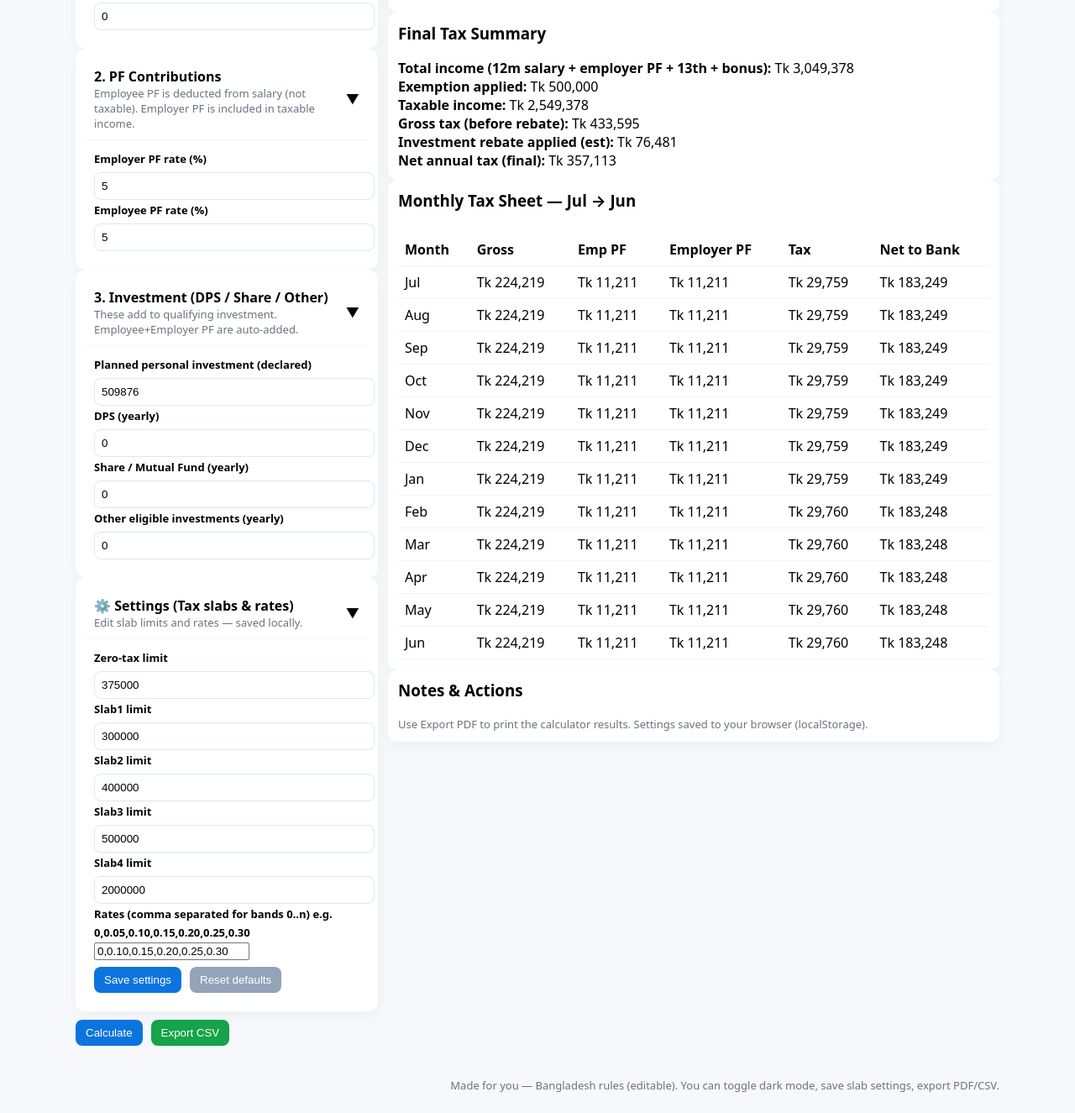
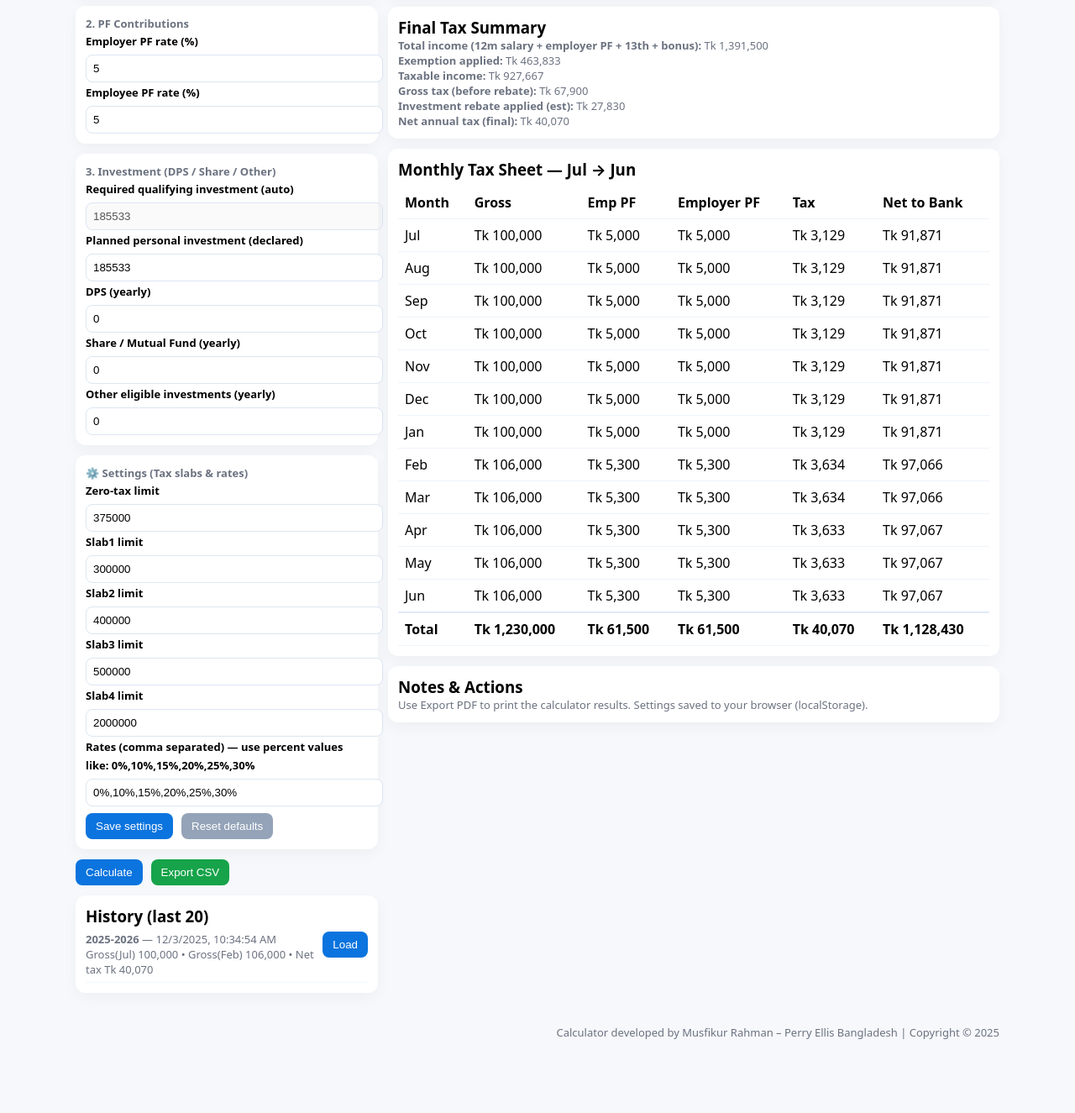
Before and after one commit to musfikurzony/Smart-BD-Tax-Calculator, a plain HTML site: page index.html in a window 1280 px wide. Shown: the part 373-1698 px from the top of the page at 84% size. After the commit the page ends 1635 px from the top, so only its background shows below. Drawn offline with Linux system fonts and the light colour scheme.

Commit message:
Update index.html

```diff
--- a/index.html
+++ b/index.html
@@ -3,7 +3,7 @@
 <head>
 <meta charset="utf-8" />
 <meta name="viewport" content="width=device-width,initial-scale=1" />
-<title>BD Income Tax App — Jul→Jun (Final)</title>
+<title>BD Income Tax App — Jul→Jun (Fixed)</title>
 <style>
   :root{--bg:#f6f8fb;--card:#ffffff;--muted:#6b7280;--accent:#0b74de;--danger:#c33}
   [data-theme='dark']{--bg:#0b1220;--card:#0f1724;--muted:#9ca3af;--accent:#58a6ff;--danger:#ff8b8b;color:#e6eef8}
@@ -16,18 +16,14 @@
   @media(min-width:900px){.grid{grid-template-columns:360px 1fr}}
   .card{background:var(--card);padding:12px;border-radius:12px;box-shadow:0 6px 18px rgba(2,6,23,0.04)}
   label{font-weight:600;font-size:13px}
-  input[type=number],select{width:100%;padding:8px;border-radius:8px;border:1px solid #dbe6f3;margin-top:6px}
+  input[type=number],select,input[type=text]{width:100%;padding:8px;border-radius:8px;border:1px solid #dbe6f3;margin-top:6px}
   .row{display:flex;gap:10px;align-items:center}
   .btn{background:var(--accent);color:#fff;padding:8px 12px;border-radius:8px;border:0;cursor:pointer}
   .muted{color:var(--muted);font-size:13px}
-  .accordion{margin-top:8px}
-  .acc-head{display:flex;justify-content:space-between;align-items:center;padding:10px;border-radius:8px;cursor:pointer}
-  .acc-body{padding:10px;border-top:1px solid rgba(0,0,0,0.04)}
+  .small{font-size:13px;color:var(--muted)}
   table{width:100%;border-collapse:collapse;margin-top:8px}
   th,td{padding:8px;border-bottom:1px solid #eef3fb;text-align:left}
-  .success{color:green;font-weight:700}
-  .danger{color:var(--danger);font-weight:700}
-  .small{font-size:13px;color:var(--muted)}
+  tfoot td{font-weight:700;border-top:2px solid #dfeaf8}
   footer{max-width:1100px;margin:12px auto;padding:12px;text-align:right}
 </style>
 </head>
@@ -42,37 +38,33 @@
 
 <div class="container">
   <div class="grid">
-    <!-- LEFT: Inputs & settings -->
     <div>
       <div class="card">
-        <div class="acc-head" id="salaryHead"><div><strong>1. Salary & Bonus</strong><div class="small muted">Monthly values (Jul→Jan) and (Feb→Jun)</div></div><div>▼</div></div>
-        <div class="acc-body" id="salaryBody">
+        <div class="small" style="font-weight:700">1. Salary & Bonus</div>
         <label>Monthly gross (Jul→Jan) — 7 months</label>
-          <input id="gross_juljan" type="number" value="224219">
+        <input id="gross_juljan" type="number" value="100000">
         <label>Monthly gross (Feb→Jun) — 5 months</label>
-          <input id="gross_febjun" type="number" value="224219">
+        <input id="gross_febjun" type="number" value="106000">
         <label>13th month salary (Dec)</label>
-          <input id="salary_13th" type="number" value="224219">
+        <input id="salary_13th" type="number" value="100000">
         <label>Performance bonus (Feb)</label>
         <input id="bonus_feb" type="number" value="0">
       </div>
-      </div>
 
-      <div class="card">
-        <div class="acc-head" id="pfHead"><div><strong>2. PF Contributions</strong><div class="small muted">Employee PF is deducted from salary (not taxable). Employer PF is included in taxable income.</div></div><div>▼</div></div>
-        <div class="acc-body" id="pfBody">
+      <div class="card" style="margin-top:12px">
+        <div class="small" style="font-weight:700">2. PF Contributions</div>
         <label>Employer PF rate (%)</label>
         <input id="employer_pf_pct" type="number" value="5">
         <label>Employee PF rate (%)</label>
         <input id="employee_pf_pct" type="number" value="5">
       </div>
-      </div>
 
-      <div class="card">
-        <div class="acc-head" id="invHead"><div><strong>3. Investment (DPS / Share / Other)</strong><div class="small muted">These add to qualifying investment. Employee+Employer PF are auto-added.</div></div><div>▼</div></div>
-        <div class="acc-body" id="invBody">
+      <div class="card" style="margin-top:12px">
+        <div class="small" style="font-weight:700">3. Investment (DPS / Share / Other)</div>
+        <label>Required qualifying investment (auto)</label>
+        <input id="required_qual" type="number" value="0" disabled>
         <label>Planned personal investment (declared)</label>
-          <input id="planned_investment" type="number" value="509876">
+        <input id="planned_investment" type="number" value="185533">
         <label>DPS (yearly)</label>
         <input id="inv_dps" type="number" value="0">
         <label>Share / Mutual Fund (yearly)</label>
@@ -80,11 +72,9 @@
         <label>Other eligible investments (yearly)</label>
         <input id="inv_other" type="number" value="0">
       </div>
-      </div>
 
-      <div class="card">
-        <div class="acc-head" id="settingsHead"><div><strong>⚙️ Settings (Tax slabs & rates)</strong><div class="small muted">Edit slab limits and rates — saved locally.</div></div><div>▼</div></div>
-        <div class="acc-body" id="settingsBody">
+      <div class="card" style="margin-top:12px">
+        <div class="small" style="font-weight:700">⚙️ Settings (Tax slabs & rates)</div>
         <label>Zero-tax limit</label>
         <input id="slab0" type="number" value="375000">
         <label>Slab1 limit</label>
@@ -95,60 +85,50 @@
         <input id="slab3" type="number" value="500000">
         <label>Slab4 limit</label>
         <input id="slab4" type="number" value="2000000">
-          <label>Rates (comma separated for bands 0..n) e.g. 0,0.05,0.10,0.15,0.20,0.25,0.30</label>
-          <input id="ratesText" type="text" value="0,0.10,0.15,0.20,0.25,0.30">
+        <label>Rates (comma separated) — use percent values like: 0%,10%,15%,20%,25%,30%</label>
+        <input id="ratesText" type="text" value="0%,10%,15%,20%,25%,30%">
         <div class="row" style="margin-top:8px"><button id="saveSettings" class="btn">Save settings</button><button id="resetSettings" class="btn" style="background:#94a3b8">Reset defaults</button></div>
+      </div>
+
+      <div style="margin-top:12px" class="row"><button id="calc" class="btn">Calculate</button><button id="exportCsv" class="btn" style="background:#16a34a">Export CSV</button></div>
+
+      <div class="card" style="margin-top:12px">
+        <h3 style="margin:0">History (last 20)</h3>
+        <div id="historyList" class="small">(no history yet)</div>
       </div>
     </div>
 
-      <div style="margin-top:10px" class="row"><button id="calc" class="btn">Calculate</button><button id="exportCsv" class="btn" style="background:#16a34a">Export CSV</button></div>
-    </div>
-
-    <!-- RIGHT: Results & summaries -->
     <div>
       <div class="card">
-        <h3 style="margin-top:0">Investment Top‑up Summary</h3>
+        <h3 style="margin:0">Investment Top‑up Summary</h3>
         <div id="topupBox" class="small">(click Calculate)</div>
       </div>
 
-      <div class="card">
-        <h3 style="margin-top:0">Final Tax Summary</h3>
-        <div id="summary">(click Calculate)</div>
+      <div class="card" style="margin-top:12px">
+        <h3 style="margin:0">Final Tax Summary</h3>
+        <div id="summary" class="small">(click Calculate)</div>
       </div>
 
-      <div class="card">
-        <h3 style="margin-top:0">Monthly Tax Sheet — Jul → Jun</h3>
-        <div style="overflow:auto"><table id="monthTable"><thead><tr><th>Month</th><th>Gross</th><th>Emp PF</th><th>Employer PF</th><th>Tax</th><th>Net to Bank</th></tr></thead><tbody></tbody></table></div>
+      <div class="card" style="margin-top:12px">
+        <h3 style="margin:0">Monthly Tax Sheet — Jul → Jun</h3>
+        <div style="overflow:auto"><table id="monthTable"><thead><tr><th>Month</th><th>Gross</th><th>Emp PF</th><th>Employer PF</th><th>Tax</th><th>Net to Bank</th></tr></thead><tbody></tbody><tfoot id="monthTotals"><tr><td>Total</td><td>Tk 0</td><td>Tk 0</td><td>Tk 0</td><td>Tk 0</td><td>Tk 0</td></tr></tfoot></table></div>
       </div>
 
-      <div class="card">
-        <h3 style="margin-top:0">Notes & Actions</h3>
-        <div class="small muted">Use Export PDF to print the calculator results. Settings saved to your browser (localStorage).</div>
+      <div class="card" style="margin-top:12px">
+        <h3 style="margin:0">Notes & Actions</h3>
+        <div class="small">Use Export PDF to print the calculator results. Settings saved to your browser (localStorage).</div>
       </div>
     </div>
   </div>
 </div>
 
-<footer class="small muted">Made for you — Bangladesh rules (editable). You can toggle dark mode, save slab settings, export PDF/CSV.</footer>
+<footer class="small">Calculator developed by Musfikur Rahman – Perry Ellis Bangladesh | Copyright © 2025</footer>
 
 <script>
 // Helpers
 function $(id){return document.getElementById(id)}
 function toNum(v){return Number(v||0)}
 function fmt(x){return (Math.round(x)||0).toLocaleString('en-BD')}
-
-// Accordion toggles
-['salary','pf','inv','settings'].forEach(k=>{
-  const head=$(k+'Head'), body=$(k+'Body');
-  head.addEventListener('click', ()=>{ body.style.display = (body.style.display==='none')? 'block':'none'; });
-  body.style.display='block';
-});
-
-// Dark mode
-const darkToggle = $('darkToggle');
-function applyTheme(t){document.body.setAttribute('data-theme', t); localStorage.setItem('bd_theme', t); darkToggle.textContent = (t==='dark')? '☀️':'🌙'}
-const savedTheme = localStorage.getItem('bd_theme')||'light'; applyTheme(savedTheme);
-darkToggle.onclick = ()=> applyTheme((document.body.getAttribute('data-theme')==='dark')? 'light':'dark');
 
 // Settings persistence
 function loadSettings(){
@@ -164,9 +144,19 @@ $('resetSettings').addEventListener('click', ()=>{ localStorage.removeItem('bd_s
 loadSettings();
 
 // Calculation core
+function parseRates(text){
+  return text.split(',').map(s=>{
+    s=s.trim();
+    if(s.endsWith('%')) return parseFloat(s.replace('%',''))/100;
+    const v=parseFloat(s);
+    if(!isNaN(v) && v>1) return v/100;
+    return isNaN(v)?0:v;
+  });
+}
+
 function loadSlabsAndRates(){
   const limits=[toNum($('slab0').value),toNum($('slab1').value),toNum($('slab2').value),toNum($('slab3').value),toNum($('slab4').value)];
-  const rates = $('ratesText').value.split(',').map(x=>parseFloat(x.trim()));
+  const rates = parseRates($('ratesText').value);
   const slabs=[]; for(let i=0;i<limits.length;i++){ slabs.push({limit:limits[i],rate:rates[i]||0}); }
   slabs.push({limit:Infinity, rate:rates[limits.length]||0.30});
   return slabs;
@@ -176,7 +166,7 @@ function computeTaxOnAmount(taxable, slabs){ let remaining=taxable, tax=0; for(l
 
 function prorateMonths(){ return {months_juljan:7, months_febjun:5}; }
 
-function distributeMonthly(total, months){ // distributes rounding so sum matches total
+function distributeMonthly(total, months){
   const base = Math.floor(total/months);
   const arr = Array(months).fill(base);
   let rem = Math.round(total - base*months);
@@ -184,13 +174,35 @@ function distributeMonthly(total, months){ // distributes rounding so sum matche
   return arr;
 }
 
-function generateMonthlyRows(monthsArr){ // monthsArr: array of objects with gross, empPF, emplrPF, tax, net
+function generateMonthlyRows(monthsArr){
   const tbody = $('monthTable').querySelector('tbody'); tbody.innerHTML='';
   const names = ['Jul','Aug','Sep','Oct','Nov','Dec','Jan','Feb','Mar','Apr','May','Jun'];
-  for(let i=0;i<12;i++){ const r=monthsArr[i]||{gross:0,empPF:0,emplrPF:0,tax:0,net:0}; const tr=document.createElement('tr'); tr.innerHTML=`<td>${names[i]}</td><td>Tk ${fmt(r.gross)}</td><td>Tk ${fmt(r.empPF)}</td><td>Tk ${fmt(r.emplrPF)}</td><td>Tk ${fmt(r.tax)}</td><td>Tk ${fmt(r.net)}</td>`; tbody.appendChild(tr);} }
+  let sumGross=0,sumEmp=0,sumEmpr=0,sumTax=0,sumNet=0;
+  for(let i=0;i<12;i++){
+    const r=monthsArr[i]||{gross:0,empPF:0,emplrPF:0,tax:0,net:0};
+    const tr=document.createElement('tr');
+    tr.innerHTML=`<td>${names[i]}</td><td>Tk ${fmt(r.gross)}</td><td>Tk ${fmt(r.empPF)}</td><td>Tk ${fmt(r.emplrPF)}</td><td>Tk ${fmt(r.tax)}</td><td>Tk ${fmt(r.net)}</td>`;
+    tbody.appendChild(tr);
+    sumGross += r.gross; sumEmp += r.empPF; sumEmpr += r.emplrPF; sumTax += r.tax; sumNet += r.net;
+  }
+  const tfoot = $('monthTotals'); tfoot.innerHTML = `<tr><td>Total</td><td>Tk ${fmt(sumGross)}</td><td>Tk ${fmt(sumEmp)}</td><td>Tk ${fmt(sumEmpr)}</td><td>Tk ${fmt(sumTax)}</td><td>Tk ${fmt(sumNet)}</td></tr>`;
+}
+
+function renderHistory(){
+  const history = JSON.parse(localStorage.getItem('bd_history')||'[]');
+  const el=$('historyList');
+  if(history.length===0){ el.textContent='(no history yet)'; return; }
+  const html = history.map((h,idx)=>{
+    const d = new Date(h.ts);
+    return `<div style="padding:6px 0;border-bottom:1px solid #f0f6fb"><strong>${h.fy}</strong> — ${d.toLocaleString()} <button data-idx='${idx}' style='float:right' class='btn'>Load</button><div class='small'>Gross(Jul) ${fmt(h.inputs.gross_juljan)} • Gross(Feb) ${fmt(h.inputs.gross_febjun)} • Net tax Tk ${fmt(h.results.net_tax||h.results.net_tax)}</div></div>`;
+  }).join('');
+  el.innerHTML = html;
+  Array.from(el.querySelectorAll('button[data-idx]')).forEach(btn=>{ btn.addEventListener('click', ()=>{ const idx = Number(btn.getAttribute('data-idx')); loadHistoryItem(idx); }); });
+}
+
+function loadHistoryItem(idx){ const history = JSON.parse(localStorage.getItem('bd_history')||'[]'); const item = history[idx]; if(!item) return alert('History not found'); const i = item.inputs; for(let k in i) if($(k)) $(k).value = i[k]; calcAll(); }
 
 function calcAll(){
-  // read inputs
   const gross_juljan = toNum($('gross_juljan').value);
   const gross_febjun = toNum($('gross_febjun').value);
   const salary_13th = toNum($('salary_13th').value);
@@ -202,12 +214,10 @@ function calcAll(){
   const {months_juljan, months_febjun} = prorateMonths();
   const slabs = loadSlabsAndRates();
 
-  // incomes
   const income_juljan = gross_juljan * months_juljan;
   const income_febjun = gross_febjun * months_febjun;
   const income_basic_total = income_juljan + income_febjun;
 
-  // PF totals
   const employer_pf_juljan = gross_juljan * employer_pf_pct * months_juljan;
   const employer_pf_febjun = gross_febjun * employer_pf_pct * months_febjun;
   const total_employer_pf = employer_pf_juljan + employer_pf_febjun;
@@ -215,29 +225,27 @@ function calcAll(){
   const employee_pf_febjun = gross_febjun * employee_pf_pct * months_febjun;
   const total_employee_pf = employee_pf_juljan + employee_pf_febjun;
 
-  // total income for tax (include employer PF, exclude employee PF)
   const total_income = income_basic_total + total_employer_pf + salary_13th + bonus_feb;
 
-  // exemption
   const exemption = Math.min(total_income/3, 500000);
   const taxable_income = Math.max(0, total_income - exemption);
 
-  // gross tax
   const gross_tax = computeTaxOnAmount(taxable_income, slabs);
 
-  // investments
   const total_user_invest = planned_investment + inv_dps + inv_share + inv_other;
-  const total_eligible_invest = total_user_invest + total_employee_pf + total_employer_pf; // both PF count
+  const total_eligible_invest = total_user_invest + total_employee_pf + total_employer_pf;
   const rebate_a = 0.03 * taxable_income;
   const rebate_b = 0.15 * total_eligible_invest;
   const rebate_cap = 1000000;
   const investment_rebate = Math.min(rebate_a, rebate_b, rebate_cap);
   const net_tax = Math.max(0, Math.round(gross_tax - investment_rebate));
 
-  // provisional calculation (HR) — assume gross_juljan for full 12 months, employer PF based on that
+  const requiredQualInvest = Math.round(rebate_a / 0.15);
+  $('required_qual').value = requiredQualInvest;
+
   const provisional_income_basic12 = gross_juljan * 12;
   const provisional_employer_pf12 = gross_juljan * employer_pf_pct * 12;
-  const provisional_total_income = provisional_income_basic12 + provisional_employer_pf12 + salary_13th; // no bonus
+  const provisional_total_income = provisional_income_basic12 + provisional_employer_pf12 + salary_13th;
   const provisional_exemption = Math.min(provisional_total_income/3, 500000);
   const provisional_taxable = Math.max(0, provisional_total_income - provisional_exemption);
   const provisional_gross_tax = computeTaxOnAmount(provisional_taxable, slabs);
@@ -245,28 +253,21 @@ function calcAll(){
   const provisional_total_eligible_invest = planned_investment + inv_dps + inv_share + inv_other + provisional_employee_pf12 + provisional_employer_pf12;
   const provisional_rebate = Math.min(0.03*provisional_taxable, 0.15*provisional_total_eligible_invest, rebate_cap);
   const provisional_net_tax = Math.max(0, Math.round(provisional_gross_tax - provisional_rebate));
-  // monthly provisional (rounded) and tax collected Jul->Jan
   const monthly_tax_provisional = Math.round(provisional_net_tax/12);
   const tax_deducted_juljan_total = monthly_tax_provisional * months_juljan;
 
-  // remaining tax for Feb-Jun
   let remaining_tax = Math.max(0, net_tax - tax_deducted_juljan_total);
-  // distribute remaining across 5 months with rounding
   const monthsRemaining = months_febjun;
   const febToJun = distributeMonthly(remaining_tax, monthsRemaining);
 
-  // provisional monthly array for first 7 months
   const julToJan = Array(months_juljan).fill(monthly_tax_provisional);
 
-  // monthly PF amounts
   const monthly_employee_pf_juljan = Math.round(gross_juljan * employee_pf_pct);
   const monthly_employee_pf_febjun = Math.round(gross_febjun * employee_pf_pct);
   const monthly_employer_pf_juljan = Math.round(gross_juljan * employer_pf_pct);
   const monthly_employer_pf_febjun = Math.round(gross_febjun * employer_pf_pct);
 
-  // Build months rows Jul->Jun
   const monthsArr = [];
-  // Jul-Jan
   for(let i=0;i<months_juljan;i++){
     const gross = gross_juljan;
     const empPF = monthly_employee_pf_juljan;
@@ -275,7 +276,6 @@ function calcAll(){
     const net = gross - empPF - tax;
     monthsArr.push({gross,empPF,emplrPF,tax,net});
   }
-  // Feb-Jun
   for(let i=0;i<months_febjun;i++){
     const gross = gross_febjun;
     const empPF = monthly_employee_pf_febjun;
@@ -285,10 +285,6 @@ function calcAll(){
     monthsArr.push({gross,empPF,emplrPF,tax,net});
   }
 
-  // Render topupBox as per requested format and order
-  const required_invest_for_rebateA = Math.round(rebate_a/0.15 * 0.15 / 0.15); // keep as rebate_a/0.15 but avoid float oddities
-  // simpler: required qualifying investment to meet rebate_a via 15% rule = rebate_a / 0.15
-  const requiredQualInvest = Math.round(rebate_a / 0.15);
   const topup_needed = Math.max(0, requiredQualInvest - total_eligible_invest);
 
   $('topupBox').innerHTML = `
@@ -301,7 +297,6 @@ function calcAll(){
     <div style="padding:8px 4px"><strong style="color:${topup_needed>0? 'var(--danger)': 'green'}">Additional top-up needed:</strong> <span style="font-weight:700;color:${topup_needed>0? 'var(--danger)': 'green'}">Tk ${fmt(topup_needed)}</span></div>
   `;
 
-  // Summary
   $('summary').innerHTML = `
     <div><strong>Total income (12m salary + employer PF + 13th + bonus):</strong> Tk ${fmt(total_income)}</div>
     <div><strong>Exemption applied:</strong> Tk ${fmt(exemption)}</div>
@@ -313,30 +308,33 @@ function calcAll(){
 
   generateMonthlyRows(monthsArr);
 
-  // Save this calc to history (multi-year) — use fiscal year string
   const now = new Date(); const fyLabel = (now.getFullYear()) + '-' + (now.getFullYear()+1);
   const history = JSON.parse(localStorage.getItem('bd_history')||'[]');
-  history.unshift({ts:Date.now(),fy:fyLabel,inputs:{gross_juljan,gross_febjun,salary_13th,bonus_feb,employer_pf_pct,employee_pf_pct,planned_investment,inv_dps,inv_share,inv_other},results:{total_income,taxable_income,gross_tax,investment_rebate,net_tax}});
+  history.unshift({ts:Date.now(),fy:fyLabel,inputs:{gross_juljan,gross_febjun,salary_13th,bonus_feb,employer_pf_pct:employer_pf_pct*100,employee_pf_pct:employee_pf_pct*100,planned_investment,inv_dps,inv_share,inv_other},results:{total_income,taxable_income,gross_tax,investment_rebate,net_tax}});
   localStorage.setItem('bd_history', JSON.stringify(history.slice(0,20)));
+  renderHistory();
 }
 
 $('calc').addEventListener('click', calcAll);
 $('printBtn').addEventListener('click', ()=>{ window.print(); });
 
-// CSV export
+// CSV export — fixed newline escape to avoid syntax errors
 $('exportCsv').addEventListener('click', ()=>{
   const rows = [];
   const tbody = $('monthTable').querySelectorAll('tbody tr');
   rows.push(['Month','Gross','Employee PF','Employer PF','Tax','Net']);
   tbody.forEach(tr=>{ const cols = tr.querySelectorAll('td'); rows.push(Array.from(cols).map(c=>c.textContent.replace(/,/g,''))); });
   const csv = rows.map(r=>r.join(',')).join('\n');
-  const blob = new Blob([csv],{type:'text/csv'}); const url=URL.createObjectURL(blob);
-  const a=document.createElement('a'); a.href=url; a.download='taxsheet.csv'; a.click(); URL.revokeObjectURL(url);
+  const blob = new Blob([csv],{type:'text/csv'});
+  const url = URL.createObjectURL(blob);
+  const a = document.createElement('a'); a.href = url; a.download = 'taxsheet.csv'; document.body.appendChild(a); a.click(); a.remove(); URL.revokeObjectURL(url);
 });
+
+// History rendering
+renderHistory();
 
 // Auto load example values from localStorage if exist
 (function loadInputs(){ const s = JSON.parse(localStorage.getItem('bd_inputs')||'{}'); for(let k in s) if($(k)) $(k).value=s[k]; })();
-// Save inputs on change
 ['gross_juljan','gross_febjun','salary_13th','bonus_feb','employer_pf_pct','employee_pf_pct','planned_investment','inv_dps','inv_share','inv_other'].forEach(id=>{ if($(id)) $(id).addEventListener('change', ()=>{ const s=JSON.parse(localStorage.getItem('bd_inputs')||'{}'); s[id] = $(id).value; localStorage.setItem('bd_inputs', JSON.stringify(s)); }); });
 
 // initial calc
```
Lines whose indentation alone changed are shown as unchanged.
